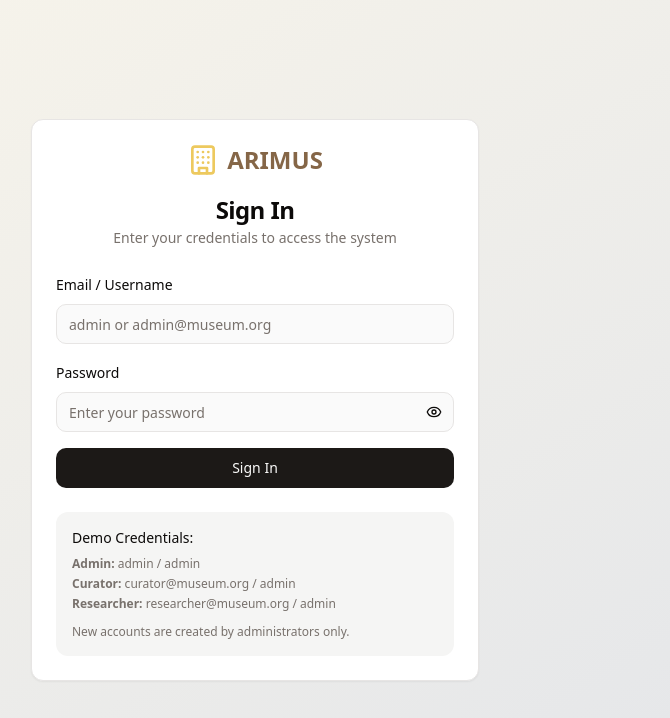
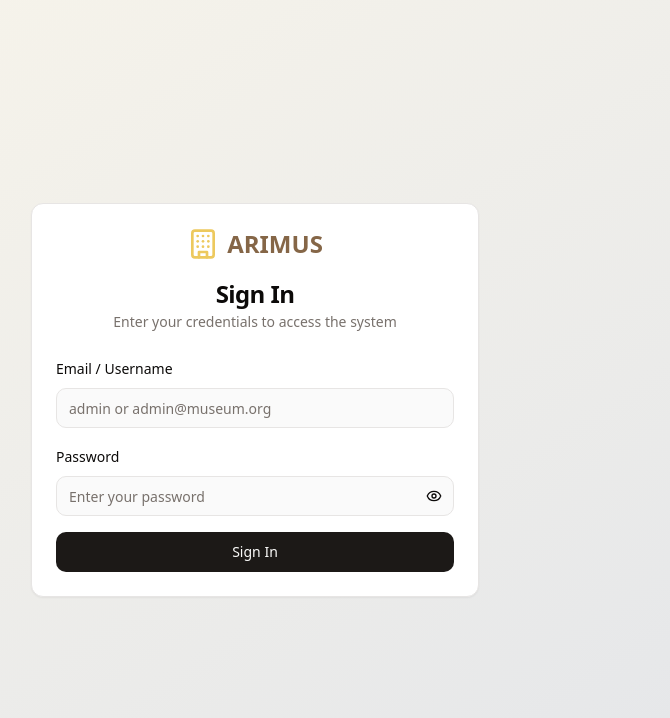
Before and after one commit to metabrozzcoder/exhibit-edit-hub, a React (Vite) app: page /search in a window 1280 px wide. Shown: the top 718 px of the page, without its empty margins (385-1055 px from the left). Built offline with nearby package versions, Linux system fonts and the light colour scheme; the HTML template or start-up script is replaced by a standard one.

Commit message:
Remove demo hint from login

```diff
--- a/src/components/auth/LoginPage.tsx
+++ b/src/components/auth/LoginPage.tsx
@@ -100,18 +100,6 @@ const LoginPage = () => {
               {isLoading ? "Signing in..." : "Sign In"}
             </Button>
           </form>
-
-          <div className="mt-6 p-4 bg-muted rounded-lg">
-            <h3 className="text-sm font-medium mb-2">Demo Credentials:</h3>
-            <div className="text-xs text-muted-foreground space-y-1">
-              <p><strong>Admin:</strong> admin / admin</p>
-              <p><strong>Curator:</strong> curator@museum.org / admin</p>
-              <p><strong>Researcher:</strong> researcher@museum.org / admin</p>
-            </div>
-            <p className="text-xs text-muted-foreground mt-3">
-              New accounts are created by administrators only.
-            </p>
-          </div>
         </CardContent>
       </Card>
     </div>
```
